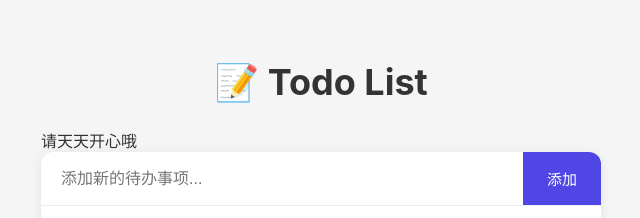
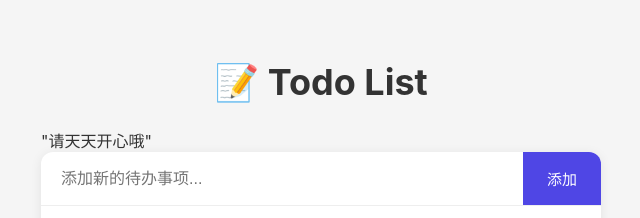
Before and after one commit to tangxiaozhu520/todo-test, a React (Vite) app: page / in a window 1280 px wide. Shown: the top 218 px of the page, without its empty margins (319-959 px from the left). Built offline with nearby package versions, Linux system fonts and the light colour scheme.

Commit message:
style: update quotes in App.jsx

```diff
--- a/src/App.jsx
+++ b/src/App.jsx
@@ -7,7 +7,7 @@ function App() {
   return (
     <div className="app">
       <h1>📝 Todo List</h1>
-      <p>请天天开心哦 </p>
+      <p>"请天天开心哦" </p>
       <div className="todo-container">
         <TodoInput />
         <TodoList />
```
